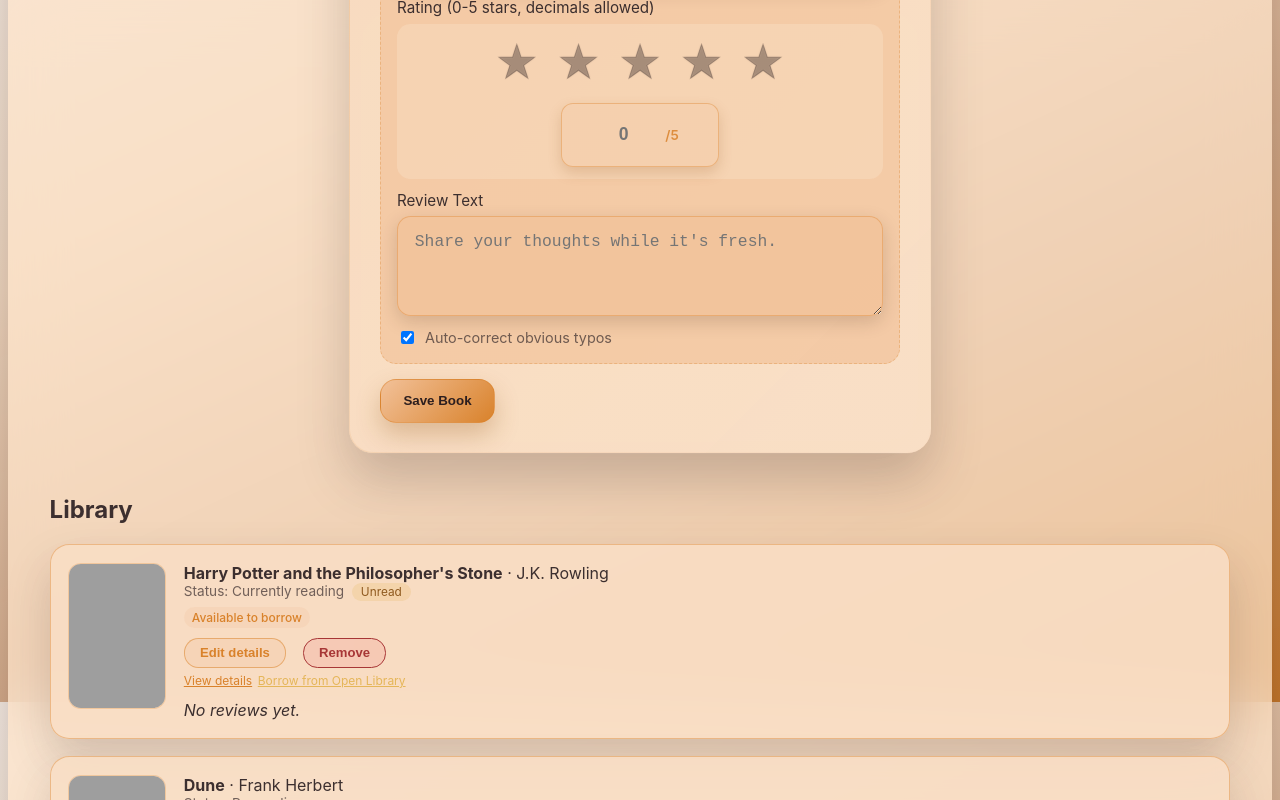
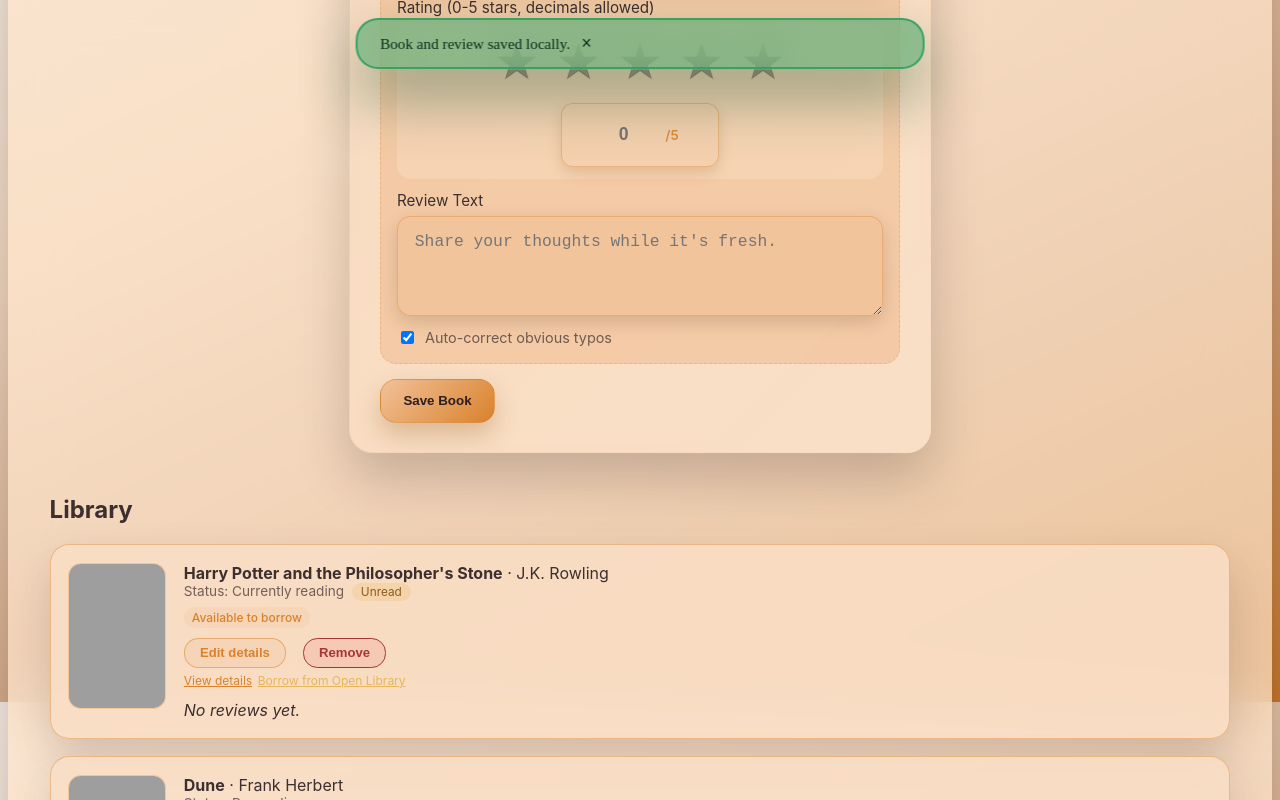
Before and after one commit to zaydiscold/book-review-tracker, a React (Vite) app in the folder src/frontend/: page / in a window 1280 px wide. Both pictures are taken after typing "Sample", "Sample", "5", "Sample" into the empty fields and a click on the button "Save Book". Shown: the part 898-1698 px from the top of the page. Built offline with nearby package versions, Linux system fonts and the light colour scheme; grey boxes are pictures that could not be loaded.

Commit message:
Refactor toast overlay into portal

```diff
--- a/src/frontend/App.jsx
+++ b/src/frontend/App.jsx
@@ -1,4 +1,5 @@
 import { useCallback, useEffect, useMemo, useState } from "react";
+import { createPortal } from "react-dom";
 import {
   initDB,
   addBook,
@@ -951,6 +952,47 @@ function Logo() {
   );
 }
 
+function ToastOverlay({ toast, onDismiss }) {
+  if (!toast) {
+    return null;
+  }
+
+  if (typeof document === "undefined") {
+    return null;
+  }
+
+  const toneStyle =
+    toast.tone === "success"
+      ? styles.toastSuccess
+      : toast.tone === "error" || toast.tone === "danger"
+      ? styles.toastDanger
+      : toast.tone === "warning"
+      ? styles.toastWarning
+      : styles.toastInfo;
+
+  return createPortal(
+    <div
+      style={{
+        ...styles.toast,
+        ...toneStyle
+      }}
+      role={toast.tone === "error" || toast.tone === "danger" ? "alert" : "status"}
+      aria-live={toast.tone === "error" || toast.tone === "danger" ? "assertive" : "polite"}
+    >
+      <span>{toast.text}</span>
+      <button
+        type="button"
+        onClick={onDismiss}
+        style={styles.toastDismiss}
+        aria-label="Dismiss notification"
+      >
+        ×
+      </button>
+    </div>,
+    document.body
+  );
+}
+
 export default function App() {
   const [initialized, setInitialized] = useState(false);
   const [books, setBooks] = useState([]);
@@ -2127,32 +2169,7 @@ export default function App() {
 
   return (
     <div className="App" style={styles.wrapper}>
-      {toast && (
-        <div
-          style={{
-            ...styles.toast,
-            ...(toast.tone === "success"
-              ? styles.toastSuccess
-              : toast.tone === "error" || toast.tone === "danger"
-              ? styles.toastDanger
-              : toast.tone === "warning"
-              ? styles.toastWarning
-              : styles.toastInfo)
-          }}
-          role={toast.tone === "error" || toast.tone === "danger" ? "alert" : "status"}
-          aria-live={toast.tone === "error" || toast.tone === "danger" ? "assertive" : "polite"}
-        >
-          <span>{toast.text}</span>
-          <button
-            type="button"
-            onClick={clearToast}
-            style={styles.toastDismiss}
-            aria-label="Dismiss notification"
-          >
-            ×
-          </button>
-        </div>
-      )}
+      <ToastOverlay toast={toast} onDismiss={clearToast} />
       <header style={styles.header}>
         <Logo />
         <p>Local-first proof of concept. Data persists in your browser via IndexedDB.</p>
@@ -3029,7 +3046,7 @@ const styles = {
     borderRadius: "1.4rem",
     border: "2px solid rgba(217, 130, 43, 0.55)",
     boxShadow: "0 26px 48px rgba(44, 30, 30, 0.32)",
-    background: "rgba(249, 223, 198, 0.78)",
+    backgroundColor: "rgba(249, 223, 198, 0.52)",
     backdropFilter: "blur(22px)",
     color: THEME.textPrimary,
     fontSize: "0.95rem",
@@ -3043,19 +3060,19 @@ const styles = {
     boxShadow: "0 22px 44px rgba(95, 64, 40, 0.28)"
   },
   toastSuccess: {
-    background: "rgba(47, 159, 99, 0.86)",
+    backgroundColor: "rgba(47, 159, 99, 0.52)",
     color: "#0c2f1e",
     borderColor: "rgba(47, 159, 99, 0.9)",
     boxShadow: "0 28px 58px rgba(21, 83, 52, 0.45)"
   },
   toastWarning: {
-    background: "rgba(229, 182, 89, 0.88)",
+    backgroundColor: "rgba(229, 182, 89, 0.56)",
     color: "#422f12",
     borderColor: "rgba(229, 182, 89, 0.92)",
     boxShadow: "0 28px 58px rgba(140, 101, 38, 0.44)"
   },
   toastDanger: {
-    background: "rgba(167, 54, 54, 0.88)",
+    backgroundColor: "rgba(167, 54, 54, 0.54)",
     color: "#fff4f2",
     borderColor: "rgba(167, 54, 54, 0.92)",
     boxShadow: "0 28px 58px rgba(88, 26, 26, 0.45)"
```
